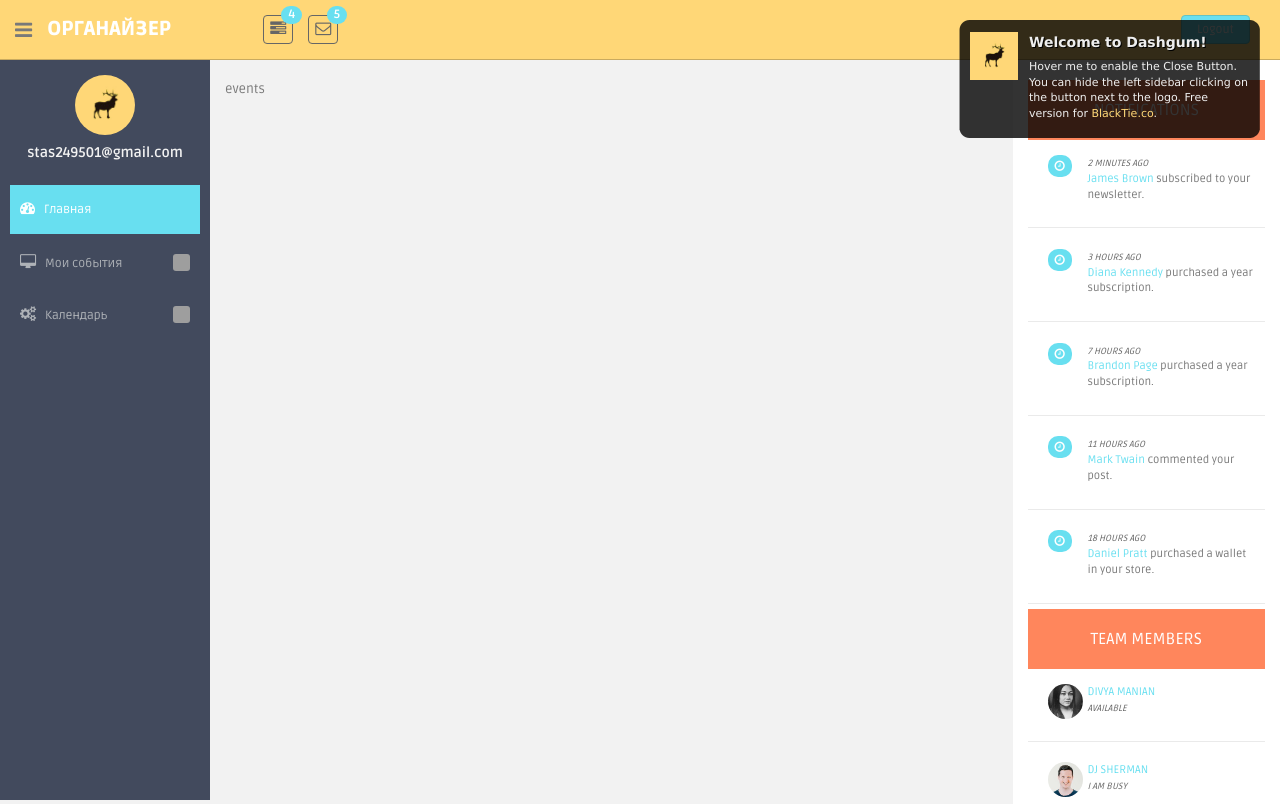
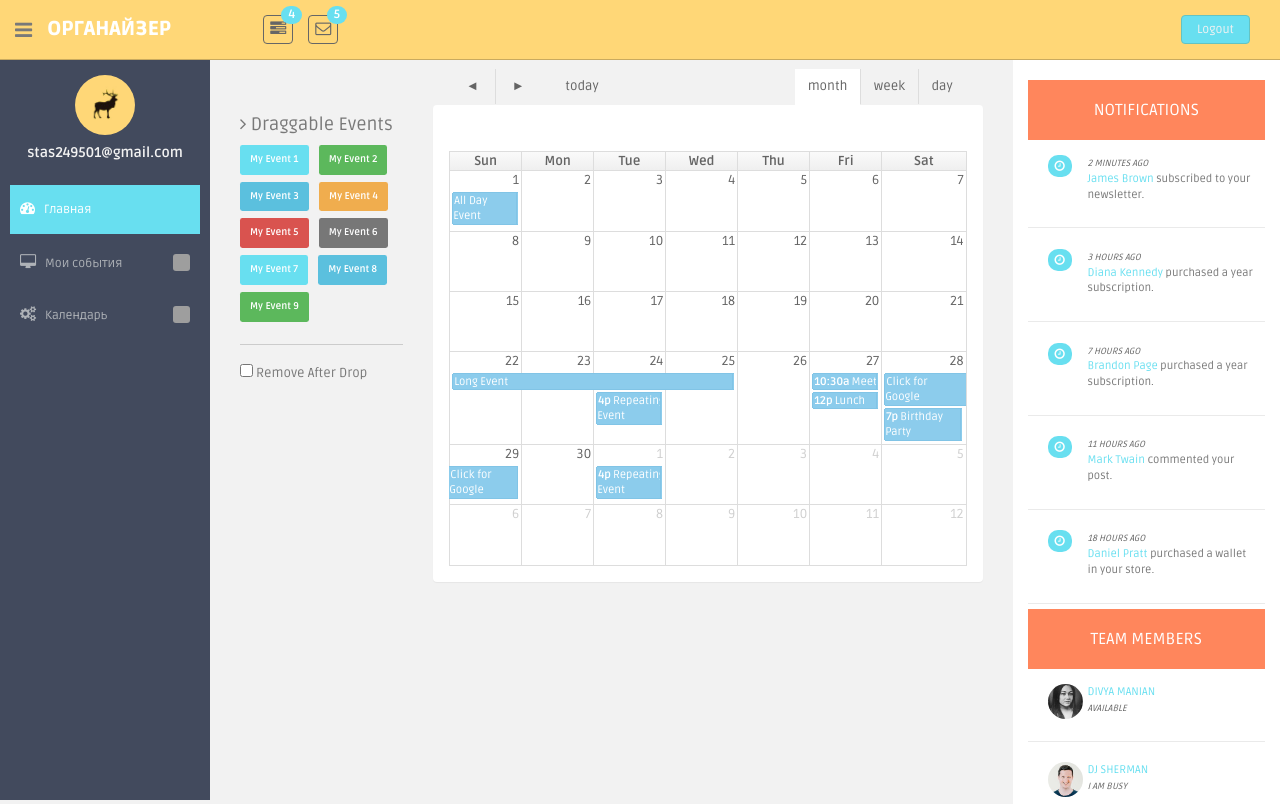
Before and after one commit to tazik047/cmp_organizer, a PHP site: page /index.php?action=events in a window 1280 px wide. Shown: the top 804 px of the page. Run offline with PHP 8.4, Linux system fonts and the light colour scheme; the visitor is signed in with stand-in values (Sample User, id 1); data comes from the database, SQL or seed files in the repository; grey boxes are pictures that could not be loaded.

```diff
--- a/Logic/DataBase/Database.php
+++ b/Logic/DataBase/Database.php
@@ -11,7 +11,7 @@ class Database
     var $connection;
 
     public function __construct(){
-        $this->connection = mysqli_connect('localhost','root','') or die("Ошибка соединения с сервером");
+        $this->connection = mysqli_connect('localhost','root','cnfybckfd') or die("Ошибка соединения с сервером");
         mysqli_select_db($this->connection, "organizer") or die("База данных не выбрана");
     }
 
--- a/Logic/DataBase/EventTypeRepository.php
+++ b/Logic/DataBase/EventTypeRepository.php
@@ -13,7 +13,7 @@ class EventTypeRepository
 
     public function __construct(){
         $this->db = new Database();
-		$userRepo = $GLOBALS['UserRepository'];
+		$this->userRepo = $GLOBALS['UserRepository'];
     }
 
     public function get()
@@ -37,7 +37,7 @@ class EventTypeRepository
     }
 
 	public function insert($type){
-		$this->db->queryWithoutResult("INSERT INTO `eventtype`(`UserId`, `Name`, `Color`) VALUES ($type->user->Id, $type->name, $type->color)");
+		$this->db->queryWithoutResult("INSERT INTO `eventtype`(`UserId`, `Name`, `Color`) VALUES (\"".$type->user->id."\", \"$type->name\", \"$type->color\")");
 	}
 
 	private function mapEventType($e){
--- a/Logic/includes.php
+++ b/Logic/includes.php
@@ -11,6 +11,7 @@ function generateGlobalUrl($page)
 }
 
 Include 'Model/User.php';
+Include 'Model/EventType.php';
 
 Include 'Logic/authorize.php';
 
--- a/Model/EventType.php
+++ b/Model/EventType.php
@@ -6,7 +6,7 @@
  * Date: 26.11.2015
  * Time: 0:16
  */
-class User
+class EventType
 {
     public $id;
     public $user;
--- a/Views/events.php
+++ b/Views/events.php
@@ -1,4 +1,32 @@
+<?php function RenderBody(){
+	$scripts = '<script src="/Views/assets/js/fullcalendar/fullcalendar.min.js"></script>   	<script src="/Views/assets/js/calendar-conf-events.js"></script>';
+	?>
+	<link href="/Views/assets/js/fullcalendar/bootstrap-fullcalendar.css" rel="stylesheet" />
+	<aside class="col-lg-3 mt">
+		<h4><i class="fa fa-angle-right"></i> Draggable Events</h4>
+		<div id="external-events">
+			<div class="external-event label label-theme">My Event 1</div>
+			<div class="external-event label label-success">My Event 2</div>
+			<div class="external-event label label-info">My Event 3</div>
+			<div class="external-event label label-warning">My Event 4</div>
+			<div class="external-event label label-danger">My Event 5</div>
+			<div class="external-event label label-default">My Event 6</div>
+			<div class="external-event label label-theme">My Event 7</div>
+			<div class="external-event label label-info">My Event 8</div>
+			<div class="external-event label label-success">My Event 9</div>
+			<p class="drop-after">
+				<input type="checkbox" id="drop-remove">
+				Remove After Drop
+			</p>
+		</div>
+	</aside>
+	<aside class="col-lg-9 mt">
+		<section class="panel">
+			<div class="panel-body">
+				<div id="calendar" class="has-toolbar"></div>
+			</div>
+		</section>
+	</aside>
 <?php
-function RenderBody(){
-	print 'events';
-}
+	return $scripts;
+} ?>
--- a/Views/template.php
+++ b/Views/template.php
@@ -254,7 +254,7 @@ Please, answer asap.
               <div class="row">
                   <div class="col-lg-9 main-chart">
 
-                  	<?php RenderBody(); ?>
+                  	<?php $scripts = RenderBody();  ?>
 
                   </div><!-- /col-lg-9 END SECTION MIDDLE -->
 
@@ -416,6 +416,7 @@ Please, answer asap.
     <!-- js placed at the end of the document so the pages load faster -->
     <script src="/Views/assets/js/jquery.js"></script>
     <script src="/Views/assets/js/jquery-1.8.3.min.js"></script>
+    <script src="/Views/assets/js/jquery-ui-1.9.2.custom.min.js"></script>
     <script src="/Views/assets/js/bootstrap.min.js"></script>
     <script class="include" type="text/javascript" src="/Views/assets/js/jquery.dcjqaccordion.2.7.js"></script>
     <script src="/Views/assets/js/jquery.scrollTo.min.js"></script>
@@ -432,23 +433,10 @@ Please, answer asap.
     <!--script for this page-->
     <script src="/Views/assets/js/sparkline-chart.js"></script>
 	<script src="/Views/assets/js/zabuto_calendar.js"></script>
+  <?php  print $scripts; ?>
 
 	<script type="text/javascript">
     $(document).ready(function () {
-        var unique_id = $.gritter.add({
-            // (string | mandatory) the heading of the notification
-            title: 'Welcome to Dashgum!',
-            // (string | mandatory) the text inside the notification
-            text: 'Hover me to enable the Close Button. You can hide the left sidebar clicking on the button next to the logo. Free version for <a href="http://blacktie.co" target="_blank" style="color:#ffd777">BlackTie.co</a>.',
-            // (string | optional) the image to display on the left
-            image: '/Views/assets/img/ui-sam.jpg',
-            // (bool | optional) if you want it to fade out on its own or just sit there
-            sticky: true,
-            // (int | optional) the time you want it to be alive for before fading out
-            time: '',
-            // (string | optional) the class name you want to apply to that specific message
-            class_name: 'my-sticky-class'
-        });
 
 		$('.go-top').click(function () {
 			$.scrollTo(0, 1000);
--- a/_sql/organizer.sql
+++ b/_sql/organizer.sql
@@ -59,7 +59,8 @@ CREATE TABLE IF NOT EXISTS `eventtype` (
 CREATE TABLE IF NOT EXISTS `user` (
   `UserId` int(11) NOT NULL,
   `Password` text NOT NULL,
-  `Email` text NOT NULL
+  `Email` text NOT NULL,
+  `Content_Type` text
 ) ENGINE=InnoDB AUTO_INCREMENT=2 DEFAULT CHARSET=utf8;
 
 --
@@ -67,7 +68,8 @@ CREATE TABLE IF NOT EXISTS `user` (
 --
 
 INSERT INTO `user` (`UserId`, `Password`, `Email`) VALUES
-(1, 'Password', 'stas249501@gmail.com');
+(1, 'Password', 'stas249501@gmail.com'),
+(2, 'admin666', 'admin');
 
 --
 -- Индексы сохранённых таблиц
```
Also changed, not shown: Views/types.php (+34 -4 lines), Views/types_create.php (+37 -4 lines).
